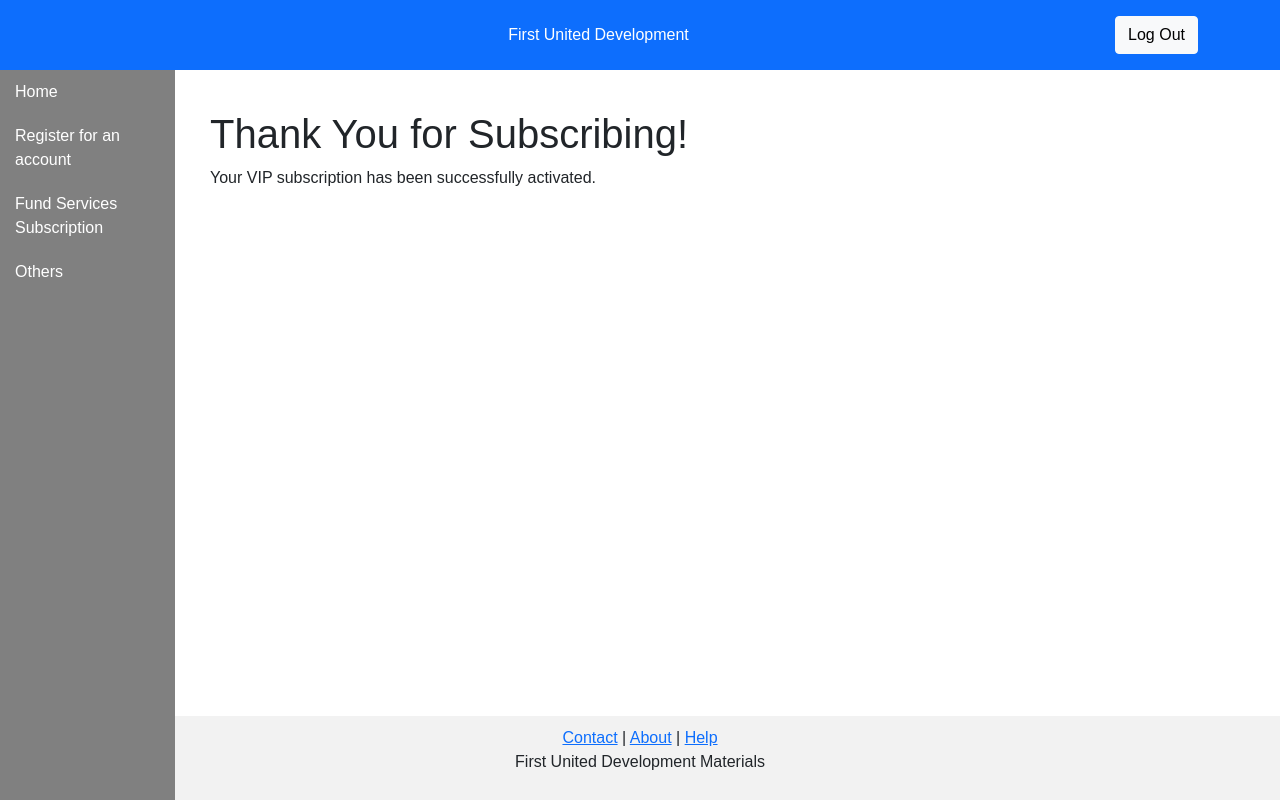
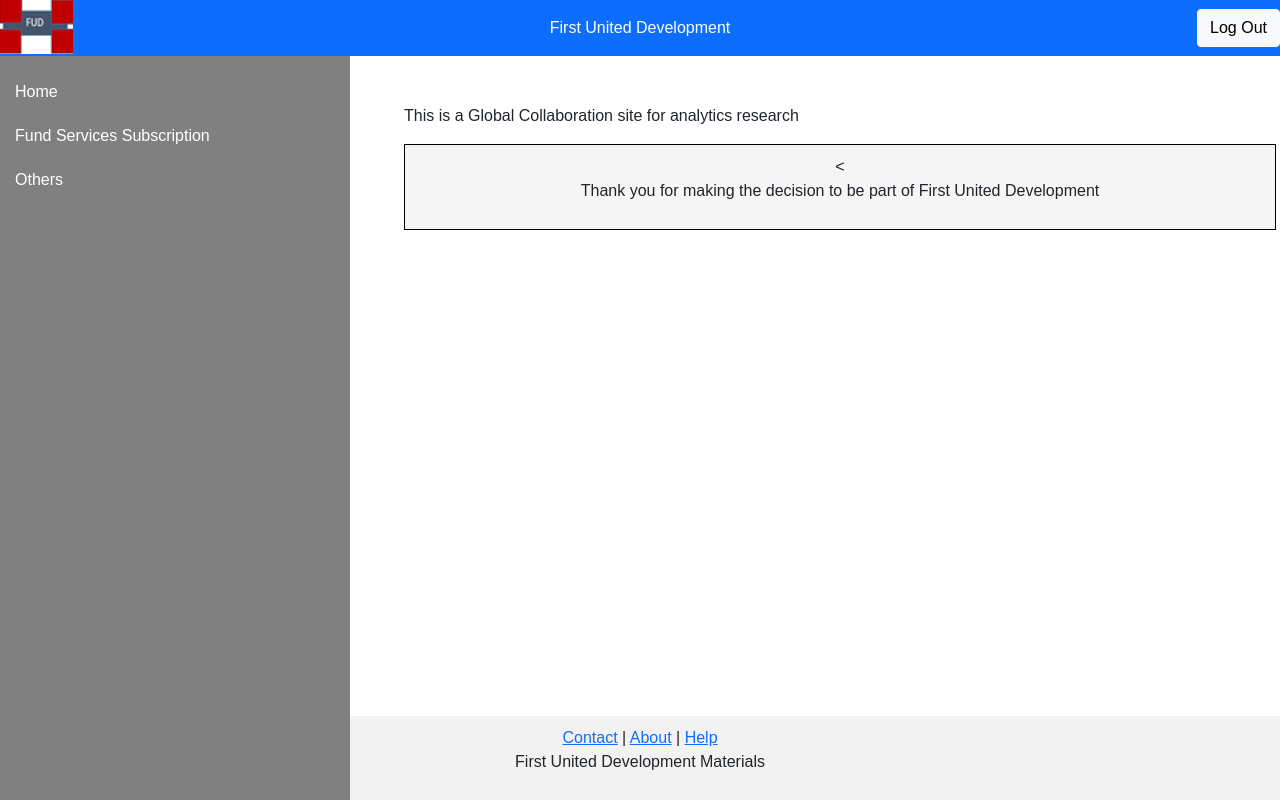
Before and after one commit to austin0x1A4/subscriptionapp, a Django app: page /success/ in a window 1280 px wide. Run offline with Django 5.2, Linux system fonts and the light colour scheme; a user stored in the database is signed in.

Commit message:
improved styling

```diff
--- a/accounts/templates/registration/register.html
+++ b/accounts/templates/registration/register.html
@@ -3,9 +3,9 @@
 
 {% block content %}
 <div class="container my-5">
-    <div class="row justify-content-center">
-        <div class="col-md-6">
-            <div class="card">
+    <div>
+        <div>
+            <div class="row justify-content-center">
                 <div class="card-header">
                     <h2 class="mb-0">Register</h2>
                 </div>
--- a/auth_system/urls.py
+++ b/auth_system/urls.py
@@ -1,5 +1,7 @@
 from django.contrib import admin
 from django.urls import path, include
+from django.conf.urls.static import static
+from django.conf import settings
 from subscription.views import home_view, subscribe, success_page, subscribed_users, others
 from django.contrib.auth.views import (
     LoginView, LogoutView, PasswordChangeView, PasswordChangeDoneView,
@@ -30,3 +32,5 @@ urlpatterns = [
     path('success/', success_page, name='success'),
     path('admin/subscribed-users/', subscribed_users, name='subscribed_users'),
 ]
+urlpatterns += static(settings.MEDIA_URL, document_root=settings.MEDIA_ROOT)
+urlpatterns += static(settings.STATIC_URL, document_root=settings.STATIC_ROOT)
--- a/static/css/styles.css
+++ b/static/css/styles.css
@@ -1,4 +1,4 @@
-    body {
+body {
     font-family: Arial, sans-serif;
     display: flex;
     flex-direction: column;
@@ -11,7 +11,7 @@
     color: white;
     padding: 25px;
     width: 100%;
-    position: fixed;
+    position: absolute;
     top: 0;
     left: 0;
     z-index: 1000;
@@ -24,14 +24,26 @@
     text-align: center;
     flex-grow: 1;
 }
+.doddle {
+    position: absolute; /* Add this line */
+    top: 0;
+    bottom: 0;
+    left: 0;
+}
+.auth {
+    position: fixed; /* Add this line */
+
+    right: 0;
+}
+
 
 .menu-section {
     background-color: grey;
     padding: 15px;
-    width: 175px;
+    width: 350px;
     height: calc(100vh - 55px); /* Adjusted to start from top of header */
     position: fixed;
-    left: 0; /* Positioned on the right */
+        /* Positioned on the right */
     top: 55px; /* Adjusted to start just below header */
     bottom: 0; /* Extend to bottom */
     display: flex;
@@ -53,9 +65,9 @@
 
 /* Main Content Styles */
 .main-content {
-    padding: 10px;
+    padding: 4px;
     margin-top: 100px; /* Adjusted to start below header */
-    margin-left: 200px; /* Adjusted to accommodate menu on the right */
+    margin-left: 400px; /* Adjusted to accommodate menu on the right */
     flex-grow: 1;
     position: relative;
 }
--- /dev/null
+++ b/subscription/templates/subscription/subscribed_users.html
@@ -0,0 +1,6 @@
+{% extends 'base.html' %}
+
+{% block content %}
+{% for _ in subscribed_users %}
+  <p>{{subscribed_users}}</p>
+{% endblock %}
--- a/subscription/templates/subscription/success.html
+++ b/subscription/templates/subscription/success.html
@@ -1,11 +1,9 @@
-<!-- accounts/templates/success.html -->
-
 {% extends 'base.html' %}
 
-{% block title %}Subscription Successful{% endblock %}
+{% block content %}
+<p>This is a Global Collaboration site for analytics research</p>
+  <div style="border: 1px solid black; padding: 10px; background-color: #f5f5f5; text-align: center;">
 
-{% block content %}
-  <h1>Thank You for Subscribing!</h1>
-  <p>Your VIP subscription has been successfully activated.</p>
-  <!-- You can add additional content or links here -->
+    <<p>Thank you for making the decision to be part of First United Development</p>
+  </div>
 {% endblock %}
--- a/subscription/views.py
+++ b/subscription/views.py
@@ -1,6 +1,6 @@
 from django.shortcuts import render, redirect
 from django.core.mail import send_mail
-from .forms import SubscriptionForm
+from .forms import InvestmentForm
 from django.contrib.auth.decorators import login_required, user_passes_test
 
 # Create your views here.
@@ -10,7 +10,7 @@ def home_view(request):
 @login_required
 def subscribe(request):
     if request.method == 'POST':
-        form = SubscriptionForm(request.POST)
+        form = InvestmentForm(request.POST)
         if form.is_valid():
             subscription = form.save(commit=False)
             subscription.user = request.user
@@ -24,7 +24,7 @@ def subscribe(request):
             # Redirect to a success page or display a confirmation message
             return redirect('success')  # Replace with your actual URL
     else:
-        form = SubscriptionForm()
+        form =InvestmentForm()
 
     return render(request, 'subscription/subscribe.html', {'form': form})
 @login_required
--- a/templates/base.html
+++ b/templates/base.html
@@ -12,30 +12,34 @@
 </head>
 <body>
     <div class="header bg-primary py-3">
-        <div class="container">
-            <div class="d-flex justify-content-between align-items-center">
-                <span class="title text-white">First United Development</span>
+        <div class="container d-flex align-items-center justify-content-between">
+            <!-- Image on the far left -->
+            <img src="/media/images/doddle4.png" alt="Dataflow bg" class="doddle">
+            <!-- Title in the center -->
+            <span class="title text-white">First United Development</span>
+            <!-- Logout button on the far right -->
+            <div class="auth">
                 {% if user.is_authenticated %}
-                <div class="logout-form">
                     <form method="post" action="{% url 'logout' %}" class="mb-0">
                         {% csrf_token %}
                         <button type="submit" class="btn btn-light">Log Out</button>
                     </form>
-                </div>
                 {% else %}
-                <div class="auth">
                     <a href="{% url 'register' %}" class="text-white">Register</a> |
                     <a href="{% url 'login' %}" class="text-white">Login</a>
-                </div>
                 {% endif %}
             </div>
         </div>
     </div>
 
+
+
     <div class="menu-section bg-grey">
         <nav class="menu">
             <a href="{% url 'home' %}" class="nav-link">Home</a>
+            {% if not user.is_authenticated %}
             <a href="{% url 'register' %}" class="nav-link">Register for an account</a>
+            {% endif %}
             <a href="{% url 'subscribe' %}" class="nav-link">Fund Services Subscription</a>
             <a href="{% url 'others' %}" class="nav-link">Others</a>
 
```
Also changed, not shown: subscription/forms.py (+9 -5 lines), subscription/models.py (+20 -16 lines), subscription/templates/subscription/home.html (+10 -7 lines), subscription/templates/subscription/others.html (+5 -7 lines), subscription/templates/subscription/subscribe.html (+13 -6 lines), db.sqlite3, media/images/doddle4.png (added), media/images/mlchart.png (added), subscription/migrations/0001_initial.py.
